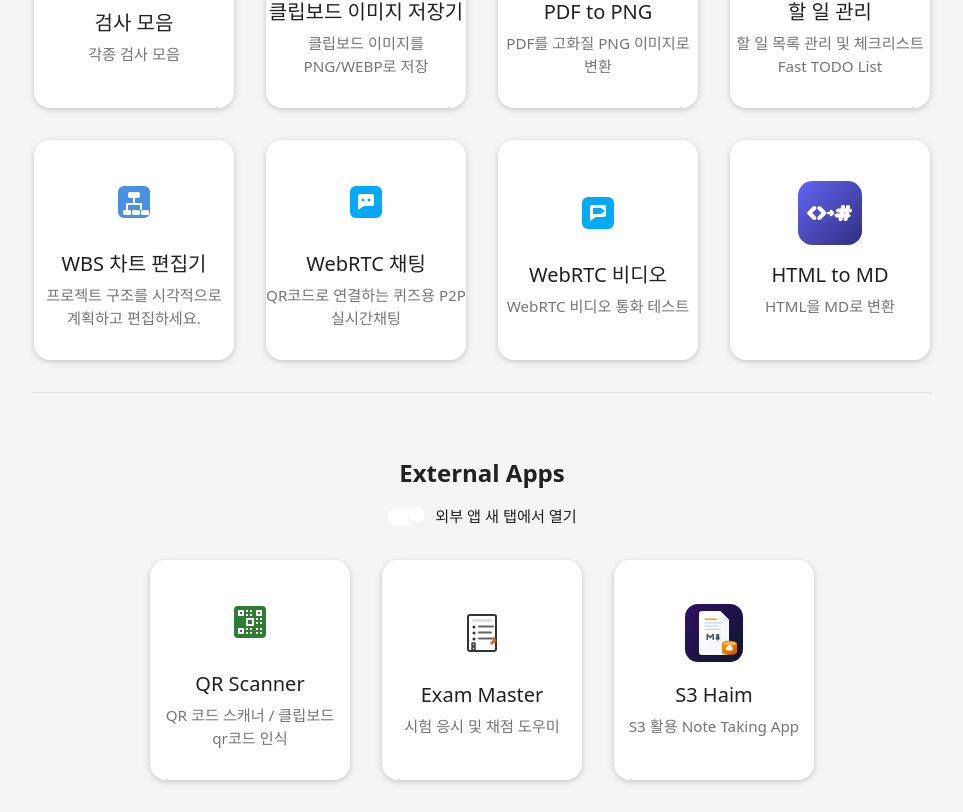
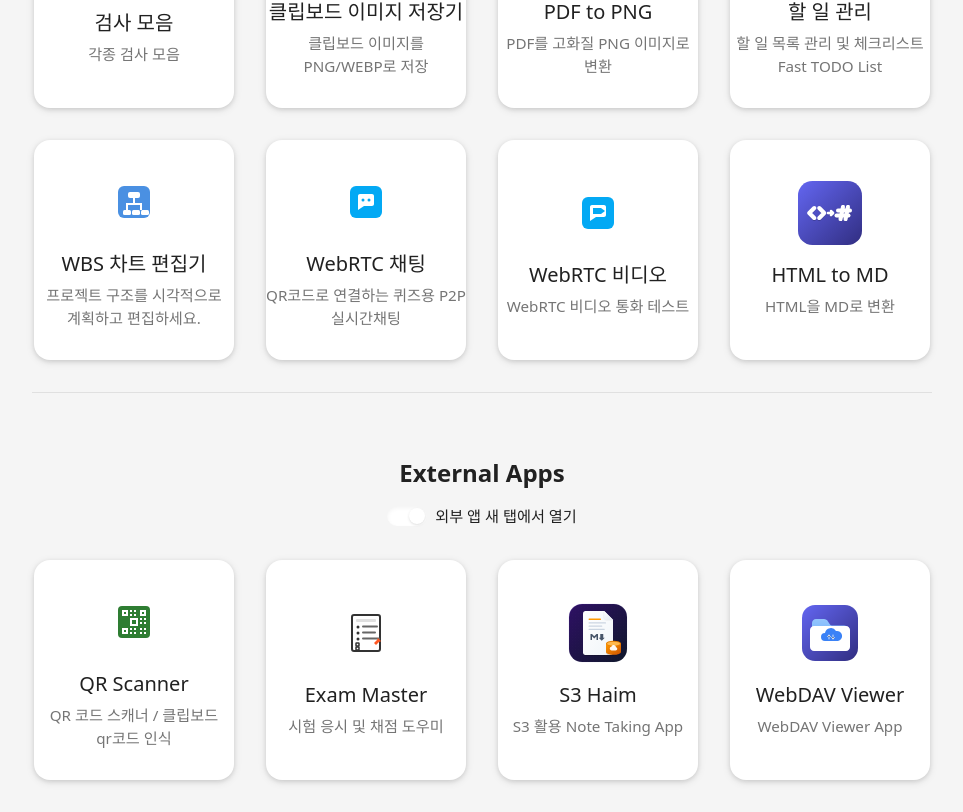
Before and after one commit to explainpark101/explainpark101.github.io, a Vue app: page / in a window 1280 px wide. Shown: the part 469-1281 px from the top of the page, without its empty margins (158-1121 px from the left). Built offline with nearby package versions, Linux system fonts and the light colour scheme; a web font is replaced by a local one.

Commit message:
feat: add WebDavViewerIcon component and integrate it into Home view for WebDAV Viewer app

```diff
--- /dev/null
+++ b/src/components/icons/WebDavViewerIcon.vue
@@ -0,0 +1,59 @@
+<template>
+    <svg xmlns="http://www.w3.org/2000/svg" viewBox="0 0 256 256" width="100%" height="100%">
+  <defs>
+    <!-- 배경 그라데이션 -->
+    <linearGradient id="bgGrad" x1="0%" y1="0%" x2="100%" y2="100%">
+      <stop offset="0%" stop-color="#3b82f6" />
+      <stop offset="100%" stop-color="#1e3a8a" />
+    </linearGradient>
+    <!-- 폴더 뒷면 그림자 효과 -->
+    <linearGradient id="folderBack" x1="0%" y1="0%" x2="0%" y2="100%">
+      <stop offset="0%" stop-color="#93c5fd" />
+      <stop offset="100%" stop-color="#60a5fa" />
+    </linearGradient>
+  </defs>
+
+  <!-- 앱 아이콘 배경 (스쿼클) -->
+  <rect x="16" y="16" width="224" height="224" rx="52" fill="url(#bgGrad)" />
+
+  <!-- 폴더 뒷면 -->
+  <path d="M 56 88
+           C 56 79.16 63.16 72 72 72
+           L 104 72
+           C 111 72 116 75.5 120 81.5
+           L 128 93.5
+           C 130 96.5 134 98 138 98
+           L 184 98
+           C 192.84 98 200 105.16 200 114
+           L 200 184
+           C 200 192.84 192.84 200 184 200
+           L 72 200
+           C 63.16 200 56 192.84 56 184
+           Z"
+        fill="url(#folderBack)" />
+
+  <!-- 폴더 앞면 -->
+  <path d="M 48 116
+           C 48 107.16 55.16 100 64 100
+           L 192 100
+           C 200.84 100 208 107.16 208 116
+           L 208 184
+           C 208 192.84 200.84 200 192 200
+           L 64 200
+           C 55.16 200 48 192.84 48 184
+           Z"
+        fill="#ffffff" />
+
+  <!-- 중앙 클라우드 아이콘 -->
+  <path d="M 108 160
+           A 16 16 0 0 1 108 128
+           A 24 24 0 0 1 152 120
+           A 20 20 0 0 1 160 160
+           Z"
+        fill="#3b82f6" />
+
+  <!-- 동기화/연결 화살표 -->
+  <path d="M 124 136 L 124 152 M 118 142 L 124 136 L 130 142 M 140 152 L 140 136 M 134 146 L 140 152 L 146 146"
+        stroke="#ffffff" stroke-width="3" stroke-linecap="round" stroke-linejoin="round" />
+</svg>
+</template>
--- a/src/views/Home.vue
+++ b/src/views/Home.vue
@@ -110,6 +110,7 @@ import ExamPaperIcon from '@/components/icons/ExamPaperIcon.vue';
 import S3HaimIcon from '@/components/icons/S3HaimIcon.vue';
 import HTML2MDIcon from '@/components/icons/HTML2MDIcon.vue';
 import S3VideoRecorderIcon from '../components/icons/S3VideoRecorderIcon.vue';
+import WebDavViewerIcon from '../components/icons/WebDavViewerIcon.vue';
 
 const internalAppItems = [
     { to: '/arch-graphic', icon: ArchGraphicIcon, title: '건설 그래픽 커뮤니케이션', description: '건설 그래픽 커뮤니케이션 단어 외우기' },
@@ -133,6 +134,7 @@ const externalAppItems = [
     { href: '/test-paper/', icon: ExamPaperIcon, title: 'Exam Master', description: '시험 응시 및 채점 도우미' },
     { href: '/s3haim', icon: S3HaimIcon, title: 'S3 Haim', description: 'S3 활용 Note Taking App' },
     // { href: '/s3-video-recorder', icon: S3VideoRecorderIcon, title: 'S3 Video Recorder', description: 'S3 활용 Video Recorder App' },
+    { href: '/webdav-viewer', icon: WebDavViewerIcon, title: 'WebDAV Viewer', description: 'WebDAV Viewer App' },
 ];
 
 let deferredPrompt = null;
```
